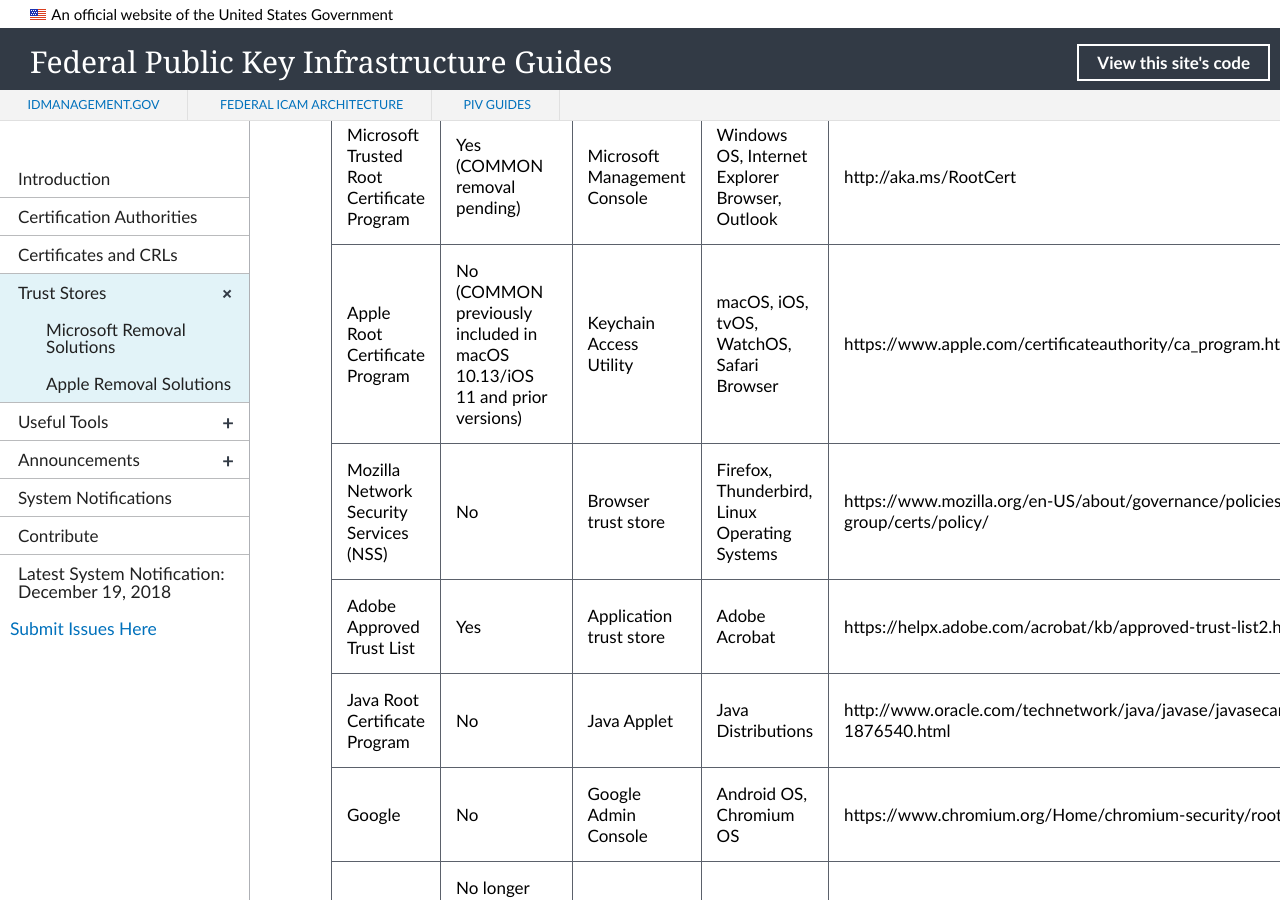
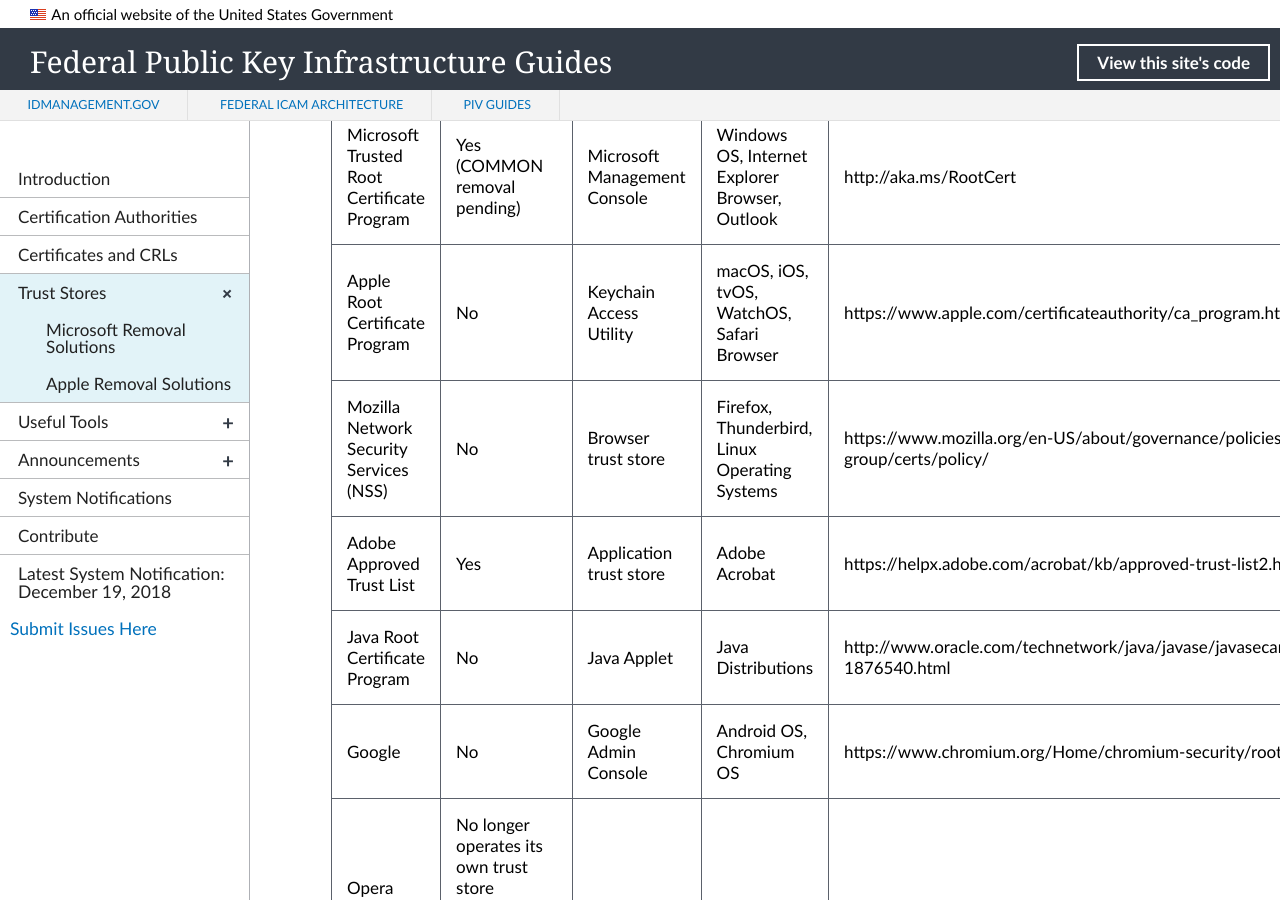
Before and after one commit to GSA/fpki-guides, a Jekyll site: the page built from _truststores/00_index.md, in a window 1280 px wide and 900 px high, scrolled down 1138 px. Built offline with Jekyll 4.4.1, drawn with Linux system fonts in a browser that asks for light colours; nearby versions of some CDN libraries; library files that are not in the unit come from our copies.

Commit message:
Update _truststores/00_index.md
Co-Authored-By: clstmbrly <26389564+clstmbrly@users.noreply.github.com>

```diff
--- a/_truststores/00_index.md
+++ b/_truststores/00_index.md
@@ -28,7 +28,7 @@
 Trust Store|Includes FCPCA<br>(COMMON)?|Trust Store Manager|Platforms Serviced|Program Information Location
 ---|---|---|---|---
 Microsoft Trusted Root Certificate Program|Yes (COMMON removal pending)|Microsoft Management Console|Windows OS, Internet Explorer Browser, Outlook|http://aka.ms/RootCert
-Apple Root Certificate Program|No (COMMON previously included in macOS 10.13/iOS 11 and prior versions)|Keychain Access Utility|macOS, iOS, tvOS, WatchOS, Safari Browser|https://www.apple.com/certificateauthority/ca_program.html
+Apple Root Certificate Program|No|Keychain Access Utility|macOS, iOS, tvOS, WatchOS, Safari Browser|https://www.apple.com/certificateauthority/ca_program.html
 Mozilla Network Security Services (NSS)|No |Browser trust store|Firefox, Thunderbird, Linux Operating Systems|https://www.mozilla.org/en-US/about/governance/policies/security-group/certs/policy/
 Adobe Approved Trust List|Yes|Application trust store|Adobe Acrobat|https://helpx.adobe.com/acrobat/kb/approved-trust-list2.html
 Java Root Certificate Program|No|Java Applet|Java Distributions|http://www.oracle.com/technetwork/java/javase/javasecarootcertsprogram-1876540.html
```
